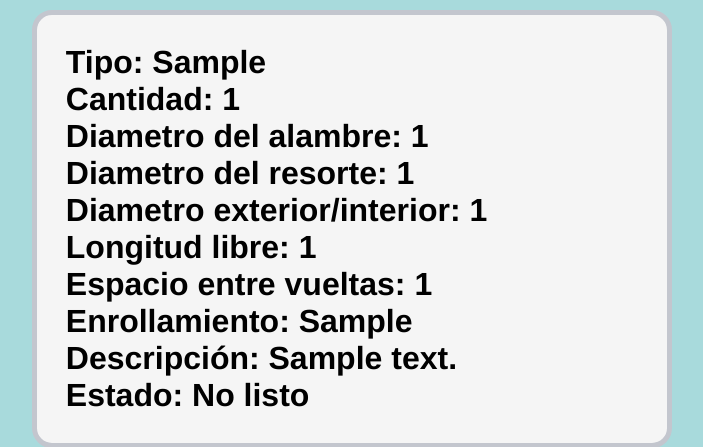
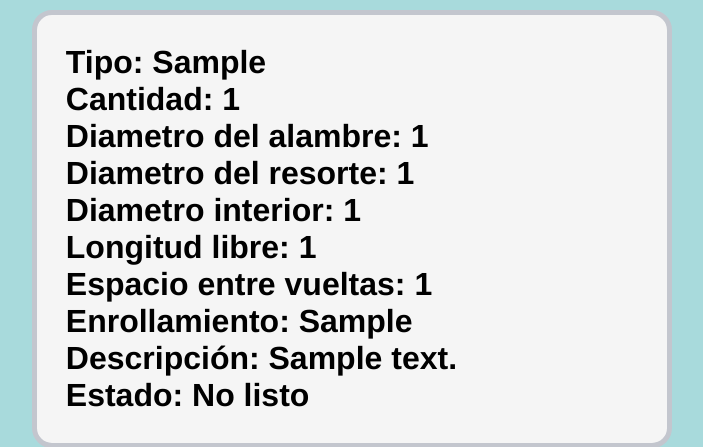
Before and after one commit to adriescu/PaginaResortes, a PHP site: page /pedidos.php in a window 1280 px wide. Shown: the part 80-527 px from the top of the page, without its empty margins (288-991 px from the left). Run offline with PHP 8.4, Linux system fonts and the light colour scheme; a user stored in the database is signed in; tables that the repository leaves empty hold one stand-in row (values such as "Sample post"); some web fonts are replaced.

Commit message:
modif. nombre

```diff
--- a/catalogue.php
+++ b/catalogue.php
@@ -129,7 +129,7 @@
                 <label for="diametroR">Diametro del resorte</label>
                 <input type="number" name="diametroR" id="diametroR" class="input">
 
-                <label for="diametroEI">Diametro exterior/interior</label>
+                <label for="diametroEI">Diametro interior</label>
                 <input type="number" name="diametroEI" id="diametroEI" class="input">
 
                 <label for="espacio">Espacio entre vueltas</label>
@@ -162,7 +162,7 @@
                     <p class="catalogo-p-nombre">' . $descripcionArr[$i] . '</p>
                     <p class="catalogo-p">Diametro del alambre: ' . $diametroAArr[$i] . '</p>
                     <p class="catalogo-p">Diametro del resorte: ' . $diametroRArr[$i] . '</p>
-                    <p class="catalogo-p">Diametro exterior/interior: ' . $diametroEIArr[$i] . '</p>
+                    <p class="catalogo-p">Diametro interior: ' . $diametroEIArr[$i] . '</p>
                     <p class="catalogo-p">Espacio entre vueltas: ' . $espacioArr[$i] . '</p>
                     <p class="catalogo-p">Enrollamiento: ' . $enrollamientoArr[$i] . '</p>
                 </div>
@@ -178,7 +178,7 @@
                     <p class="catalogo-p-nombre">' . $descripcionArr[$i] . '</p>
                     <p class="catalogo-p">Diametro del alambre: ' . $diametroAArr[$i] . '</p>
                     <p class="catalogo-p">Diametro del resorte: ' . $diametroRArr[$i] . '</p>
-                    <p class="catalogo-p">Diametro exterior/interior: ' . $diametroEIArr[$i] . '</p>
+                    <p class="catalogo-p">Diametro interior: ' . $diametroEIArr[$i] . '</p>
                     <p class="catalogo-p">Espacio entre vueltas: ' . $espacioArr[$i] . '</p>
                     <p class="catalogo-p">Enrollamiento: ' . $enrollamientoArr[$i] . '</p>
                     <button type="submit" name="eliminar" value="' . $idArr[$i] . '" class="button card-button">Eliminar</button>
--- a/hacerPedido.php
+++ b/hacerPedido.php
@@ -159,7 +159,7 @@ if (!empty($_POST["tipo"])) {
         <label for="diametroR" class="hide">Diametro del resorte</label>
         <input type="number" name="diametroR" id="diametroR" class="input hide">
 
-        <label for="diametroEI" class="hide">Diametro exterior/interior</label>
+        <label for="diametroEI" class="hide">Diametro interior</label>
         <input type="number" name="diametroEI" id="diametroEI" class="input hide">
 
         <label for="longitudL">Longitud libre</label>
--- a/pedidos.php
+++ b/pedidos.php
@@ -167,7 +167,7 @@ if ($_SESSION['user_id'] != 1) {
                 <p class="pedido-atributo">Cantidad: '. $cantidadArr[$i] .'</p>
                 <p class="pedido-atributo">Diametro del alambre: '. $diametroAArr[$i] .'</p>
                 <p class="pedido-atributo">Diametro del resorte: '. $diametroRArr[$i] .'</p>
-                <p class="pedido-atributo">Diametro exterior/interior: '. $diametroEIArr[$i] .'</p>
+                <p class="pedido-atributo">Diametro interior: '. $diametroEIArr[$i] .'</p>
                 <p class="pedido-atributo">Longitud libre: '. $longitudLArr[$i] .'</p>
                 <p class="pedido-atributo">Espacio entre vueltas: '. $espacioArr[$i] .'</p>
                 <p class="pedido-atributo">Enrollamiento: '. $enrollamientoArr[$i] .'</p>
@@ -195,7 +195,7 @@ if ($_SESSION['user_id'] != 1) {
                 <p class="pedido-atributo">Cantidad: '. $cantidadArr[$i] .'</p>
                 <p class="pedido-atributo">Diametro del alambre: '. $diametroAArr[$i] .'</p>
                 <p class="pedido-atributo">Diametro del resorte: '. $diametroRArr[$i] .'</p>
-                <p class="pedido-atributo">Diametro exterior/interior: '. $diametroEIArr[$i] .'</p>
+                <p class="pedido-atributo">Diametro interior: '. $diametroEIArr[$i] .'</p>
                 <p class="pedido-atributo">Longitud libre: '. $longitudLArr[$i] .'</p>
                 <p class="pedido-atributo">Espacio entre vueltas: '. $espacioArr[$i] .'</p>
                 <p class="pedido-atributo">Enrollamiento: '. $enrollamientoArr[$i] .'</p>
```
